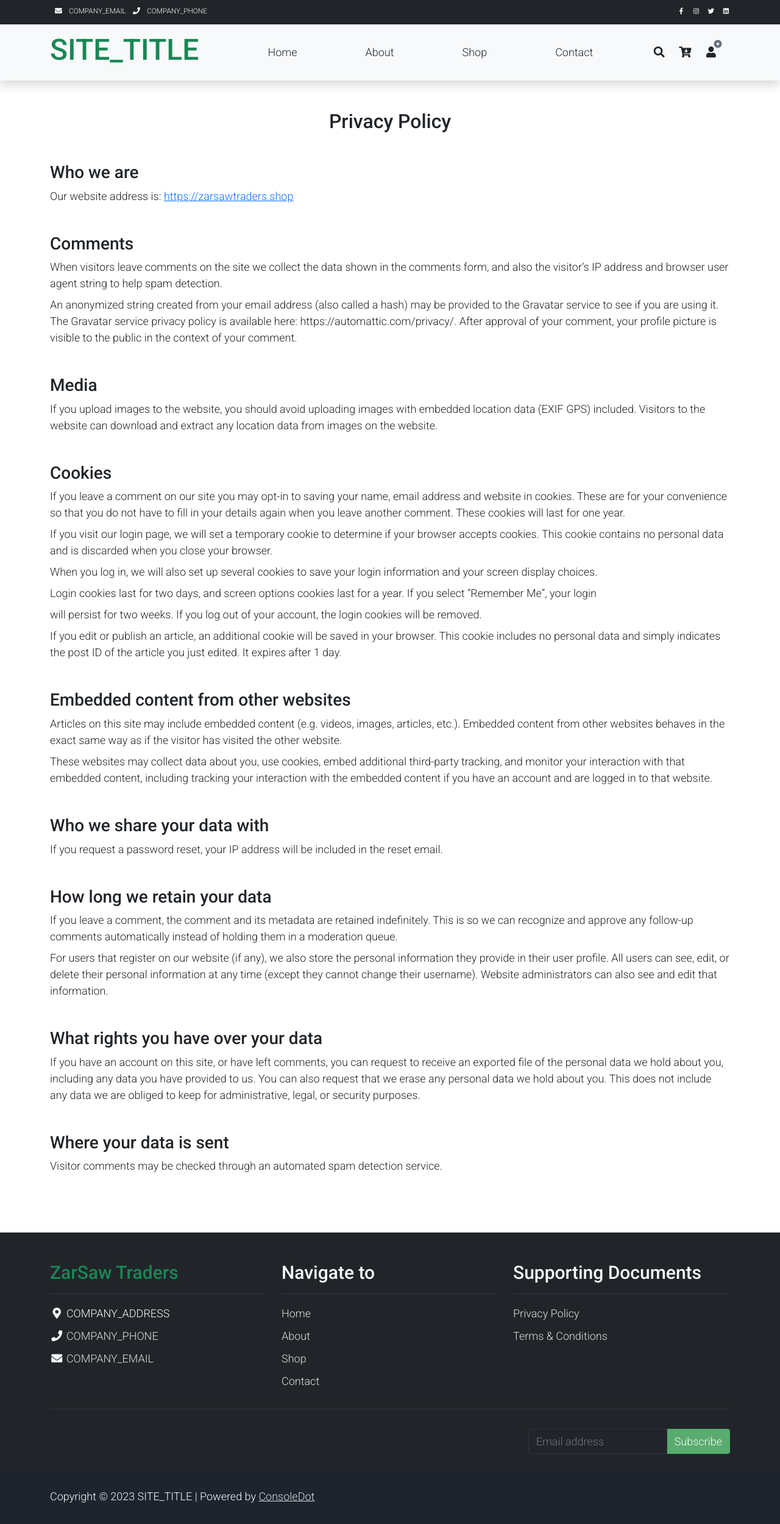
After one commit to i-abdul-raheem/e-commerce-php, a PHP site: page /policy.php in a window 1280 px wide. The commit adds this page. Shown: the whole page at 61% size. Run offline with PHP 8.4, Linux system fonts and the light colour scheme; tables that the repository leaves empty or names only in its code hold one stand-in row (values such as "Sample post"); some libraries are stand-ins or nearby versions.

Commit message:
Added privacy page

```diff
--- a/api/config.php
+++ b/api/config.php
@@ -1,12 +1,12 @@
 <?php
 // For production
-define("DB_HOST", "localhost");
-define("DB_NAME", "u914459605_zarsaw");
-define("DB_USER", "u914459605_zarsaw");
-define("DB_PASS", "hEllo@911");
+// define("DB_HOST", "localhost");
+// define("DB_NAME", "u914459605_zarsaw");
+// define("DB_USER", "u914459605_zarsaw");
+// define("DB_PASS", "hEllo@911");
 
 // For local
-// define("DB_HOST", "localhost");
-// define("DB_NAME", "zarsaw");
-// define("DB_USER", "root");
-// define("DB_PASS", "toor");
+define("DB_HOST", "localhost");
+define("DB_NAME", "zarsaw");
+define("DB_USER", "root");
+define("DB_PASS", "toor");
--- a/assets/css/custom.css
+++ b/assets/css/custom.css
@@ -21,3 +21,19 @@ Custom Css
 .nav-item:hover .nav-link {
   color: #000;
 }
+
+.mobileIcon {
+  position: fixed;
+  display: none;
+  bottom: 25px;
+  right: 25px;
+  padding: 25px;
+  border-radius: 50px;
+}
+
+@media only screen and (max-width: 991px) {
+  .mobileIcon {
+    z-index: 99;
+    display: block;
+  }
+}
--- a/assets/js/templatemo.js
+++ b/assets/js/templatemo.js
@@ -6,52 +6,50 @@ https://templatemo.com/tm-559-zay-shop
 
 */
 
-'use strict';
-$(document).ready(function() {
+"use strict";
+$(document).ready(function () {
+  // Accordion
+  var all_panels = $(".templatemo-accordion > li > ul").hide();
 
-    // Accordion
-    var all_panels = $('.templatemo-accordion > li > ul').hide();
-
-    $('.templatemo-accordion > li > a').click(function() {
-        console.log('Hello world!');
-        var target =  $(this).next();
-        if(!target.hasClass('active')){
-            all_panels.removeClass('active').slideUp();
-            target.addClass('active').slideDown();
+  $(".templatemo-accordion > li > a").click(function () {
+    console.log("Hello world!");
+    var target = $(this).next();
+    if (!target.hasClass("active")) {
+      all_panels.removeClass("active").slideUp();
+      target.addClass("active").slideDown();
     }
     return false;
   });
   // End accordion
 
   // Product detail
-    $('.product-links-wap a').click(function(){
-      var this_src = $(this).children('img').attr('src');
-      $('#product-detail').attr('src',this_src);
+  $(".product-links-wap a").click(function () {
+    var this_src = $(this).children("img").attr("src");
+    $("#product-detail").attr("src", this_src);
     return false;
   });
-    $('#btn-minus').click(function(){
+  $("#btn-minus").click(function () {
     var val = $("#var-value").html();
-      val = (val=='1')?val:val-1;
+    val = val == "1" ? val : val - 1;
     $("#var-value").html(val);
     $("#product-quanity").val(val);
     return false;
   });
-    $('#btn-plus').click(function(){
+  $("#btn-plus").click(function () {
     var val = $("#var-value").html();
     val++;
     $("#var-value").html(val);
     $("#product-quanity").val(val);
     return false;
   });
-    $('.btn-size').click(function(){
+  $(".btn-size").click(function () {
     var this_val = $(this).html();
     $("#product-size").val(this_val);
-      $(".btn-size").removeClass('btn-secondary');
-      $(".btn-size").addClass('btn-success');
-      $(this).removeClass('btn-success');
-      $(this).addClass('btn-secondary');
+    $(".btn-size").removeClass("btn-secondary");
+    $(".btn-size").addClass("btn-success");
+    $(this).removeClass("btn-success");
+    $(this).addClass("btn-secondary");
     return false;
   });
   // End roduct detail
-
 });
--- a/components/cart.php
+++ b/components/cart.php
@@ -85,9 +85,11 @@
                 `;
             });
             document.getElementById('totalItems').innerHTML = JSON.parse(getCookie('cart')).length;
+            document.getElementById('totalItemsMobile').innerHTML = JSON.parse(getCookie('cart')).length;
             document.getElementById('myTotalPrice').innerHTML = getTotalPrice().toFixed(2);
         } else {
             document.getElementById("my-cart").innerHTML = "Cart is empty";
+            document.getElementById('totalItemsMobile').innerHTML = JSON.parse(getCookie('cart')).length;
             document.getElementById('totalItems').innerHTML = JSON.parse(getCookie('cart')).length;
             document.getElementById('myTotalPrice').innerHTML = getTotalPrice().toFixed(2);
         }
--- a/components/footer.php
+++ b/components/footer.php
@@ -36,9 +36,9 @@
                     Supporting Documents
                 </h2>
                 <ul class="list-unstyled text-light footer-link-list">
-                    <li><a class="text-decoration-none" href="#">Privacy Policy</a></li>
-                    <li><a class="text-decoration-none" href="#">Terms & Conditions</a></li>
-                    <li><a class="text-decoration-none" href="#">FAQs</a></li>
+                    <li><a class="text-decoration-none" href="policy.php">Privacy Policy</a></li>
+                    <li><a class="text-decoration-none" href="terms.php">Terms & Conditions</a></li>
+                    <!-- <li><a class="text-decoration-none" href="#">FAQs</a></li> -->
                 </ul>
             </div>
 
@@ -50,22 +50,22 @@
             </div>
             <div class="col-auto me-auto">
                 <ul class="list-inline text-left footer-icons">
-                    <li class="list-inline-item border border-light rounded-circle text-center">
-                        <a class="text-light text-decoration-none" target="_blank" href="<?php echo FACEBOOK; ?>"><i
+                    <!-- <li class="list-inline-item border border-light rounded-circle text-center">
+                        <a class="text-light text-decoration-none" target="_blank" href="<?php // echo FACEBOOK; ?>"><i
                                 class="fab fa-facebook-f fa-lg fa-fw"></i></a>
                     </li>
                     <li class="list-inline-item border border-light rounded-circle text-center">
-                        <a class="text-light text-decoration-none" target="_blank" href="<?php echo INSTAGRAM; ?>"><i
+                        <a class="text-light text-decoration-none" target="_blank" href="<?php // echo INSTAGRAM; ?>"><i
                                 class="fab fa-instagram fa-lg fa-fw"></i></a>
                     </li>
                     <li class="list-inline-item border border-light rounded-circle text-center">
-                        <a class="text-light text-decoration-none" target="_blank" href="<?php echo TWITTER; ?>"><i
+                        <a class="text-light text-decoration-none" target="_blank" href="<?php // echo TWITTER; ?>"><i
                                 class="fab fa-twitter fa-lg fa-fw"></i></a>
                     </li>
                     <li class="list-inline-item border border-light rounded-circle text-center">
-                        <a class="text-light text-decoration-none" target="_blank" href="<?php echo LINKEDIN; ?>"><i
+                        <a class="text-light text-decoration-none" target="_blank" href="<?php // echo LINKEDIN; ?>"><i
                                 class="fab fa-linkedin fa-lg fa-fw"></i></a>
-                    </li>
+                    </li> -->
                 </ul>
             </div>
             <div class="col-auto">
@@ -87,7 +87,7 @@
                 <div class="col-12">
                     <p class="text-left text-light">
                         Copyright &copy; 2023 <?php echo SITE_TITLE; ?> | Powered by
-                        <a rel="sponsored" href="https://github.com/i-abdul-raheem/" target="_blank">ConsoleDot</a>
+                        <a rel="sponsored" href="https://consoledot.com" target="_blank">ConsoleDot</a>
                     </p>
                 </div>
             </div>
--- a/components/header.php
+++ b/components/header.php
@@ -42,13 +42,24 @@
                     data-bs-target="#account" aria-controls="account">
                     <i class="fa fa-fw fa-user text-dark mr-3"></i>
                     <span class="position-absolute top-0 left-100 translate-middle badge rounded-pill text-dark"><i
-                            class="fa fa-dot-circle <?php if(!isset($_COOKIE["zarsaw_login"])) { echo "text-secondary"; } else { echo "text-success"; } ?>" ></i></span>
+                            class="fa fa-dot-circle <?php if (!isset($_COOKIE["zarsaw_login"])) {
+                                echo "text-secondary";
+                            } else {
+                                echo "text-success";
+                            } ?>"></i></span>
                 </a>
             </div>
         </div>
     </div>
 </nav>
+
+<a data-bs-toggle="offcanvas" class="mobileIcon bg-dark" data-bs-target="#cart" aria-controls="cart">
+    <i style="color: #fff;" class="fa fa-fw fa-cart-arrow-down mr-1"></i>
+    <span style="color: #fff;" class="position-absolute top-1 left-100 translate-middle badge rounded-pill bg-dark"
+        id="totalItemsMobile"></span>
+</a>
 <!-- Close Header -->
+
 <script>
     const getHeaderNavs = async () => {
         const res = await fetch("./assets/json/header-nav.json").then(res => res.json());
@@ -63,8 +74,8 @@
         document.getElementById('header-nav').innerHTML = headerNav;
     }
     getHeaderNavs();
-
     document.getElementById('totalItems').innerHTML = JSON.parse(getCookie('cart')).length;
+    document.getElementById('totalItemsMobile').innerHTML = JSON.parse(getCookie('cart')).length;
 </script>
 
 <?php
--- a/pages/contact.php
+++ b/pages/contact.php
@@ -13,8 +13,7 @@ require('./components/search_modal.php');
         <p>Have a query? Feel free to contact us!</p>
     </div>
 </div>
-
-<!-- Start Map -->
+<!--
 <div id="mapid" style="width: 100%; height: 300px"></div>
 <script src="https://unpkg.com/leaflet@1.7.1/dist/leaflet.js"
     integrity="sha512-XQoYMqMTK8LvdxXYG3nZ448hOEQiglfqkJs1NOQV44cWnUrBc8PkAOcXy20w0vlaXaVUearIOBhiXZ5V3ynxwA=="
@@ -44,7 +43,7 @@ require('./components/search_modal.php');
     mymap.scrollWheelZoom.disable();
     mymap.touchZoom.disable();
 </script>
-<!-- Ena Map -->
+Ena Map -->
 
 <!-- Start Contact -->
 <div class="container py-5">
--- /dev/null
+++ b/pages/policy.php
@@ -0,0 +1,104 @@
+<?php
+
+require('./components/start.php');
+require('./components/top_nav.php');
+require('./components/cart.php');
+require('./components/header.php');
+require('./components/search_modal.php');
+
+?>
+<div class="container py-5">
+
+    <div class="d-block text-center mb-5">
+        <h2>Privacy Policy</h2>
+    </div>
+
+    <h3>Who we are</h3>
+
+    <p class="mb-5">Our website address is: <a href="https://zarsawtraders.shop">https://zarsawtraders.shop</a></p>
+    <h3>Comments</h3>
+
+    <p class="mb-2">When visitors leave comments on the site we collect the data shown in the comments form, and also
+        the visitor’s IP
+        address and browser user agent string to help spam detection.</p>
+
+    <p class="mb-5">An anonymized string created from your email address (also called a hash) may be provided to the
+        Gravatar
+        service to
+        see if you are using it. The Gravatar service privacy policy is available here: https://automattic.com/privacy/.
+        After approval of your comment, your profile picture is visible to the public in the context of your comment.
+    </p>
+    <h3>Media</h3>
+
+    <p class="mb-5">If you upload images to the website, you should avoid uploading images with embedded location data
+        (EXIF GPS)
+        included. Visitors to the website can download and extract any location data from images on the website.</p>
+    <h3>Cookies</h3>
+
+    <p class="mb-2">If you leave a comment on our site you may opt-in to saving your name, email address and website in
+        cookies. These
+        are for your convenience so that you do not have to fill in your details again when you leave another comment.
+        These
+        cookies will last for one year.</p>
+
+    <p class="mb-2">If you visit our login page, we will set a temporary cookie to determine if your browser accepts
+        cookies. This
+        cookie contains no personal data and is discarded when you close your browser.</p>
+
+    <p class="mb-2">When you log in, we will also set up several cookies to save your login information and your screen
+        display
+        choices.</p>
+    <p class="mb-2">Login cookies last for two days, and screen options cookies last for a year. If you select “Remember
+        Me”, your
+        login</p>
+    <p class="mb-2">will persist for two weeks. If you log out of your account, the login cookies will be removed.</p>
+
+    <p class="mb-5">If you edit or publish an article, an additional cookie will be saved in your browser. This cookie
+        includes no
+        personal data and simply indicates the post ID of the article you just edited. It expires after 1 day.</p>
+    <h3>Embedded content from other websites</h3>
+
+    <p class="mb-2">Articles on this site may include embedded content (e.g. videos, images, articles, etc.). Embedded
+        content from
+        other websites behaves in the exact same way as if the visitor has visited the other website.</p>
+
+    <p class="mb-5">These websites may collect data about you, use cookies, embed additional third-party tracking, and
+        monitor your
+        interaction with that embedded content, including tracking your interaction with the embedded content if you
+        have an
+        account and are logged in to that website.</p>
+    <h3>Who we share your data with</h3>
+
+    <p class="mb-5">If you request a password reset, your IP address will be included in the reset email.</p>
+    <h3>How long we retain your data</h3>
+
+    <p class="mb-2">If you leave a comment, the comment and its metadata are retained indefinitely. This is so we can
+        recognize and
+        approve any follow-up comments automatically instead of holding them in a moderation queue.</p>
+
+    <p class="mb-5">For users that register on our website (if any), we also store the personal information they provide
+        in their
+        user
+        profile. All users can see, edit, or delete their personal information at any time (except they cannot change
+        their
+        username). Website administrators can also see and edit that information.</p>
+    <h3>What rights you have over your data</h3>
+
+    <p class="mb-5">If you have an account on this site, or have left comments, you can request to receive an exported
+        file of the
+        personal data we hold about you, including any data you have provided to us. You can also request that we erase
+        any
+        personal data we hold about you. This does not include any data we are obliged to keep for administrative,
+        legal, or
+        security purposes.</p>
+    <h3>Where your data is sent</h3>
+
+    <p class="mb-5">Visitor comments may be checked through an automated spam detection service.</p>
+
+</div>
+<?php
+
+require('./components/footer.php');
+require('./components/end.php');
+
+?>
--- /dev/null
+++ b/policy.php
@@ -0,0 +1,3 @@
+<?php
+
+require('./pages/policy.php');
--- /dev/null
+++ b/terms.php
@@ -0,0 +1,3 @@
+<?php
+
+require('./pages/terms.php');
```
Also changed, not shown: assets/js/templatemo.min.js (+40 -1 lines), pages/shop-single.php (+14 -0 lines), pages/terms.php (added, +102 -0 lines), assets/css/templatemo.min.css. Lines whose indentation alone changed are shown as unchanged.
